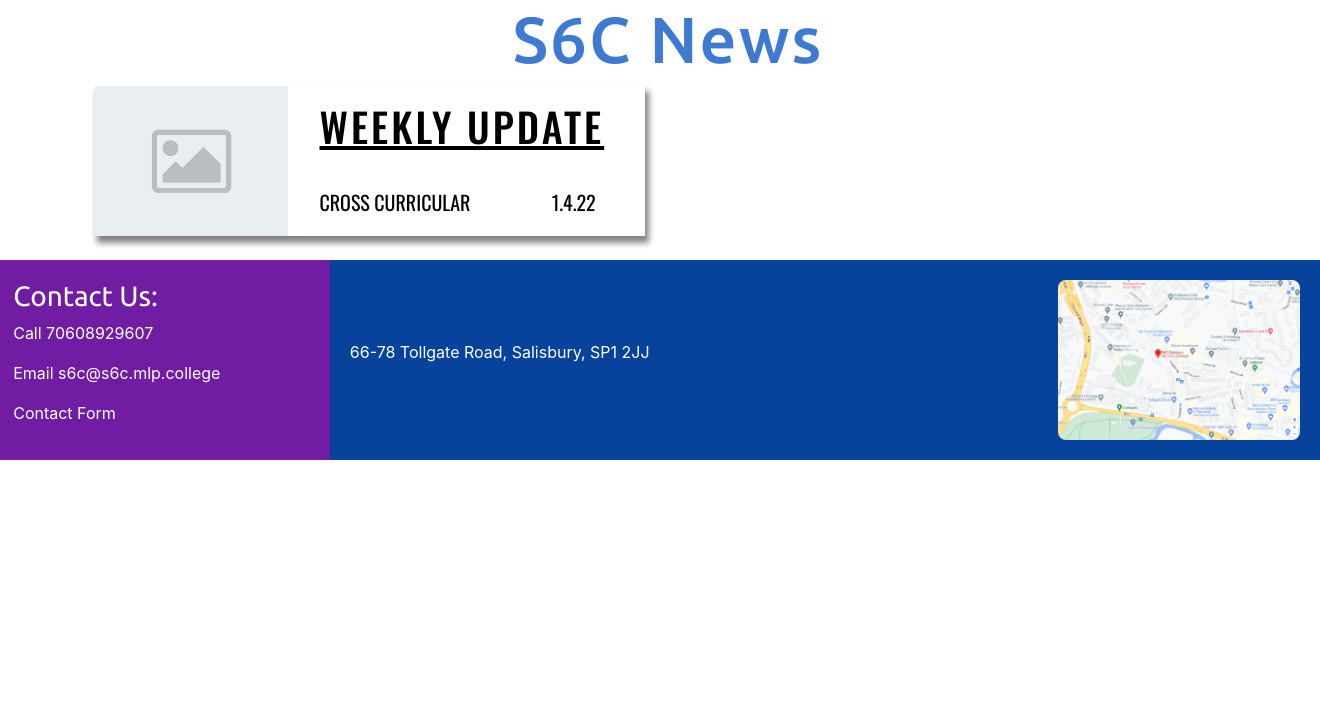
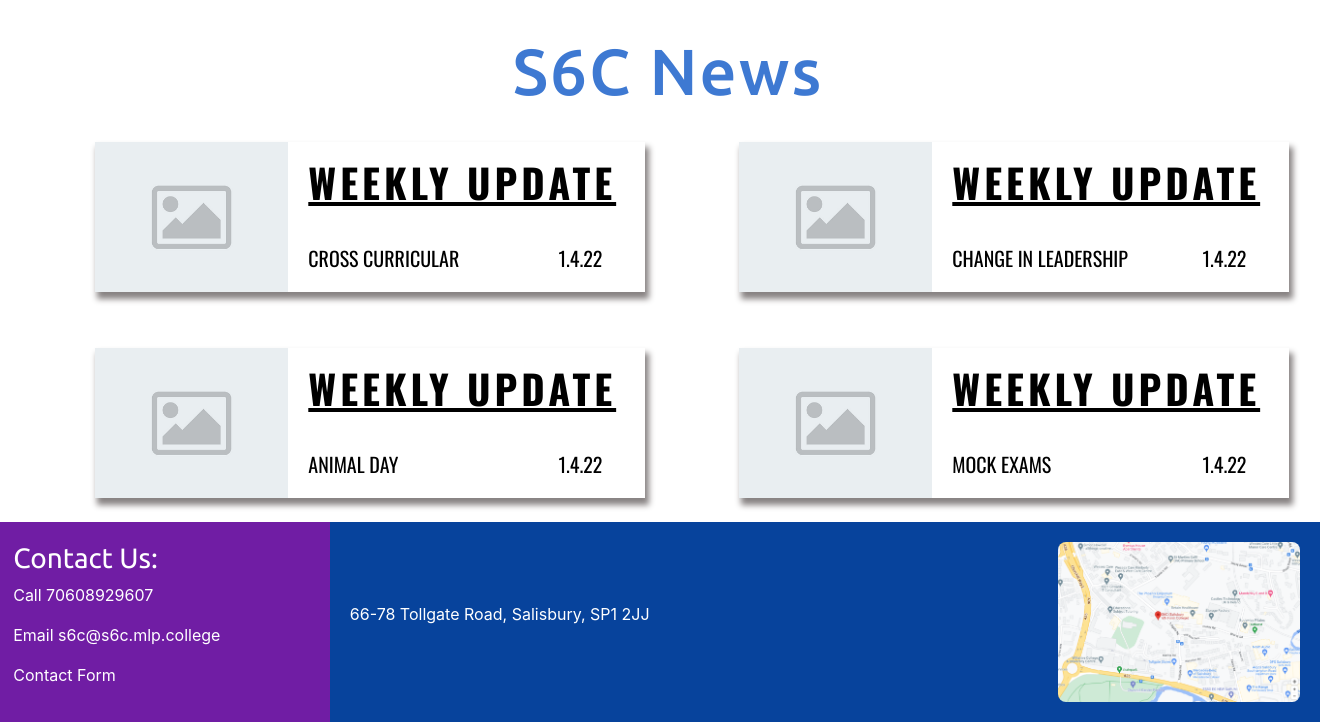
Before and after one commit to toby-mortimer/assignment1.3, a Flask app: page /news-page in a window 1320 px wide. Shown: the part 100-822 px from the top of the page. Before the commit the page ends 560 px from the top, so only its background shows below. Run offline with Flask 2, Linux system fonts and the light colour scheme.

Commit message:
news-page

```diff
--- a/static/news.css
+++ b/static/news.css
@@ -12,12 +12,17 @@
     font-size: 65px;
     letter-spacing: 2px;
     color: #3E79D2;
+    margin-top: 2rem;
+    margin-bottom: 2rem;
 }
 
 .cards {
     display: grid;
-    grid-template-columns: repeat(auto-fit, minmax(380px, 1fr));
+    grid-template-columns: repeat(auto-fit, minmax(480px, 1fr));
     justify-content: center;
+    align-items: center;
+    row-gap: 2rem;
+    column-gap: 7rem;
 }
 
 .news-img {
@@ -28,7 +33,7 @@
 
 .card-item {
     display: grid;
-    gap: 2rem;
+    gap: 1.3rem;
     height: 150px;
     width: 550px;
     grid-template-columns: 35% 65%;
@@ -38,18 +43,18 @@
 
 h1.heading {
     font-family: 'Oswald', sans-serif;
-    font-weight: 500;
+    font-weight: 700;
     color: black;
     font-size: 40px;
     margin-top: 1rem;
     margin-bottom: 2.5rem;
-    letter-spacing: 3px;
+    letter-spacing: 4px;
     text-decoration: underline;
 }
 
 .sub {
     display: grid;
-    grid-template-columns: auto auto;
+    grid-template-columns: 70% 30%;
     grid-template-rows: 100%;
 }
 
--- a/templates/base.html
+++ b/templates/base.html
@@ -10,7 +10,7 @@
     <link rel="preconnect" href="https://fonts.gstatic.com" crossorigin>
     <link href="https://fonts.googleapis.com/css2?family=Roboto:ital,wght@1,300&family=Ubuntu:wght@300;400&display=swap" rel="stylesheet">
     <link href="https://fonts.googleapis.com/css2?family=Ubuntu:wght@500;700&display=swap" rel="stylesheet">
-    <link href="https://fonts.googleapis.com/css2?family=Oswald:wght@200;300;400;500&family=Ruda:wght@500&display=swap" rel="stylesheet">
+    <link href="https://fonts.googleapis.com/css2?family=Oswald:wght@200;300;400;500;700&family=Ruda:wght@500&display=swap" rel="stylesheet">
     <link rel="stylesheet" href="https://cdn.jsdelivr.net/npm/bootstrap@4.4.1/dist/css/bootstrap.min.css" integrity="sha384-Vkoo8x4CGsO3+Hhxv8T/Q5PaXtkKtu6ug5TOeNV6gBiFeWPGFN9MuhOf23Q9Ifjh" crossorigin="anonymous">    {% block title %}<title>Layout</title>{% endblock %}
     {% endblock %}
 
--- a/templates/bursary.html
+++ b/templates/bursary.html
@@ -67,8 +67,8 @@
         <h1 class="heading">Contact Information</h1>
         <p class="description">
             <ul>
-                <li>Call us 01722 597970</li>
-                <li>email office@salisbury6c.ac.uk</li>
+                <li>Call us <a href=tel:01722597970>01722 597970</a></li>
+                <li>email <a href=mailto:office@salisbury6c.ac.uk>office@salisbury6c.ac.uk</a></li>
             </ul>
         </p>
     </div>
--- a/templates/news.html
+++ b/templates/news.html
@@ -26,7 +26,48 @@
                 </div>
             </div>
         </div>
-
+        <div class="col mb-4">
+            <div class="card-item">
+                <div class="grid">
+                    <img src="/static/placeholder.jpg" alt="" class="news-img">
+                </div>
+                <div class="grid">
+                    <h1 class="heading">WEEKLY UPDATE</h1>
+                    <div class="sub">
+                        <h3 class="item-title" id="sub">CHANGE IN LEADERSHIP</h3>
+                        <h3 class="date" id="sub">1.4.22</h3>
+                    </div>
+                </div>
+            </div>
+        </div>
+        <div class="col mb-4">
+            <div class="card-item">
+                <div class="grid">
+                    <img src="/static/placeholder.jpg" alt="" class="news-img">
+                </div>
+                <div class="grid">
+                    <h1 class="heading">WEEKLY UPDATE</h1>
+                    <div class="sub">
+                        <h3 class="item-title" id="sub">ANIMAL DAY</h3>
+                        <h3 class="date" id="sub">1.4.22</h3>
+                    </div>
+                </div>
+            </div>
+        </div>
+        <div class="col mb-4">
+            <div class="card-item">
+                <div class="grid">
+                    <img src="/static/placeholder.jpg" alt="" class="news-img">
+                </div>
+                <div class="grid">
+                    <h1 class="heading">WEEKLY UPDATE</h1>
+                    <div class="sub">
+                        <h3 class="item-title" id="sub">MOCK EXAMS</h3>
+                        <h3 class="date" id="sub">1.4.22</h3>
+                    </div>
+                </div>
+            </div>
+        </div>
     </div>
 
 </div>
```
